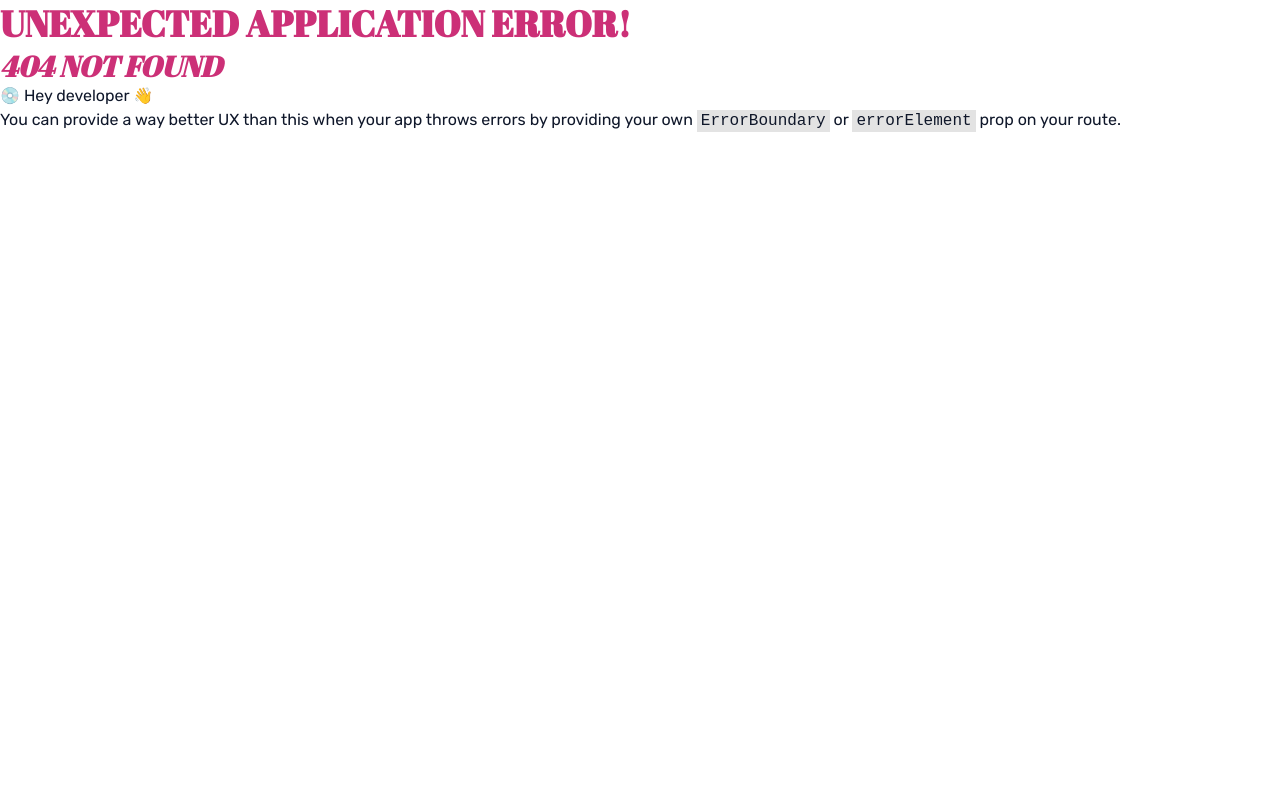
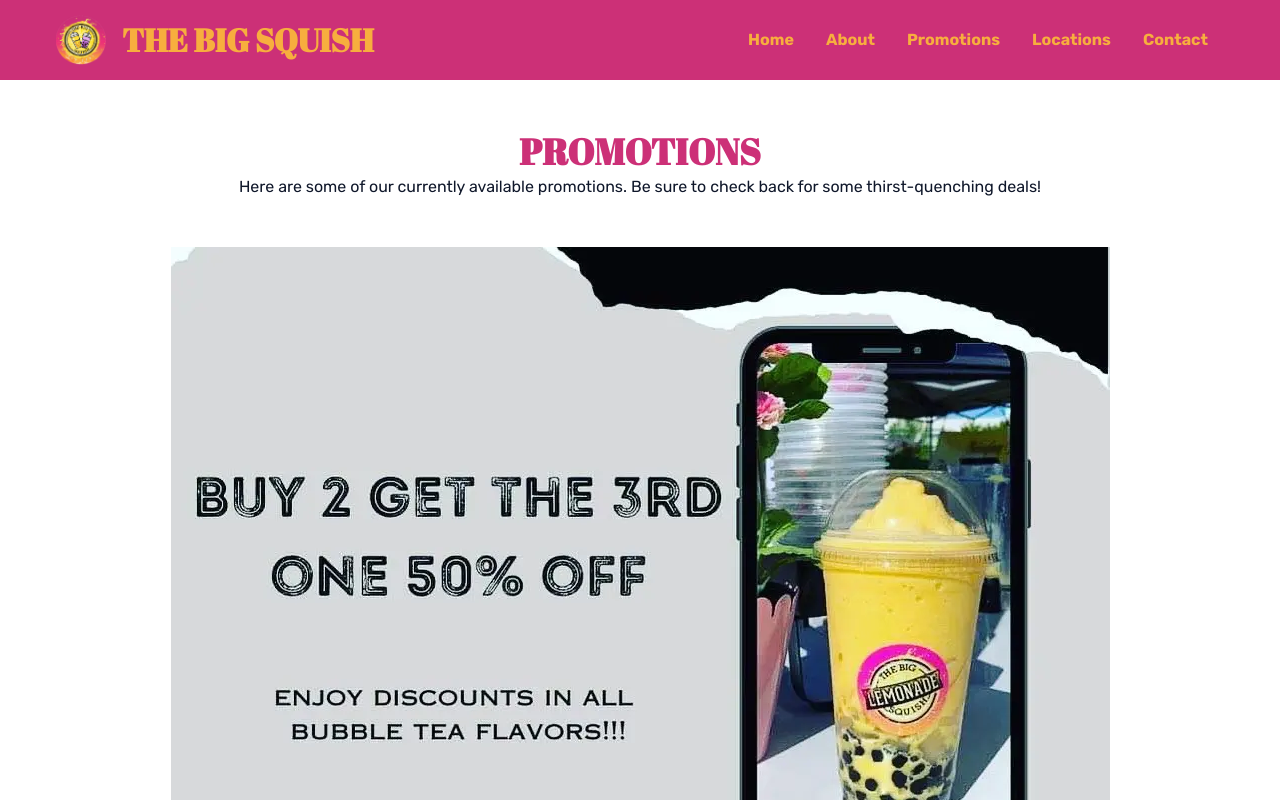
Before and after one commit to JCrucillo2/TheBigSquish, a React (Vite) app: page /promotions in a window 1280 px wide. Before the commit this address had no page. Shown: the top 800 px of the page. Built offline with nearby package versions, Linux system fonts and the light colour scheme.

Commit message:
Added promotions page

```diff
--- a/src/App.jsx
+++ b/src/App.jsx
@@ -8,6 +8,7 @@
 import Locations from "@/pages/Locations/Locations";
 import About from "@/pages/About/About";
 import Contact from "@/pages/Contact/Contact";
+import Promotions from "@/pages/Promotions/Promotions";
 
 const router = createBrowserRouter(
 	createRoutesFromElements(
@@ -16,6 +17,7 @@
 			<Route path="locations" element={<Locations />} />
 			<Route path="about" element={<About />} />
 			<Route path="contact" element={<Contact />} />
+			<Route path="promotions" element={<Promotions />} />
 		</Route>
 	)
 );
--- a/src/components/Footer/Footer.jsx
+++ b/src/components/Footer/Footer.jsx
@@ -16,6 +16,9 @@
 								</li>
 								<li>
 									<Link to="about">About</Link>
+								</li>
+								<li>
+									<Link to="promotions">Promotions</Link>
 								</li>
 								<li>
 									<Link to="locations">Locations</Link>
--- a/src/components/Header/Header.jsx
+++ b/src/components/Header/Header.jsx
@@ -21,6 +21,9 @@
 					</li>
 					<li>
 						<Link to="about">About</Link>
+					</li>
+					<li>
+						<Link to="promotions">Promotions</Link>
 					</li>
 					<li>
 						<Link to="locations">Locations</Link>
--- /dev/null
+++ b/src/pages/Promotions/Promotions.jsx
@@ -0,0 +1,20 @@
+import "./Promotions.scss";
+
+// images
+import BlackFriday2023 from "@/assets/black-friday-2023-deal.webp";
+
+const Promotions = () => {
+	return (
+		<div className="promotions-wrapper">
+			<div className="promotions-header">
+				<h2 className="promotions-title">Promotions</h2>
+				<p>Here are some of our currently available promotions. Be sure to check back for some thirst-quenching deals!</p>
+			</div>
+
+			<div className="promotions-main">
+				<img src={BlackFriday2023} alt="black friday 2023 deal" />
+			</div>
+		</div>
+	);
+};
+export default Promotions;
--- /dev/null
+++ b/src/pages/Promotions/Promotions.scss
@@ -0,0 +1,17 @@
+@use "@/sassStyles/media-queries" as *;
+
+.promotions-wrapper {
+  max-width: 75rem;
+  margin: 3rem auto;
+  text-align: center;
+  padding: 0 1rem;
+
+  .promotions-header {
+    margin-bottom: 3rem;
+  }
+
+  .promotions-main {
+    display: grid;
+    place-content: center;
+  }
+}
```
Also changed, not shown: src/assets/black-friday-2023-deal.webp (added).
